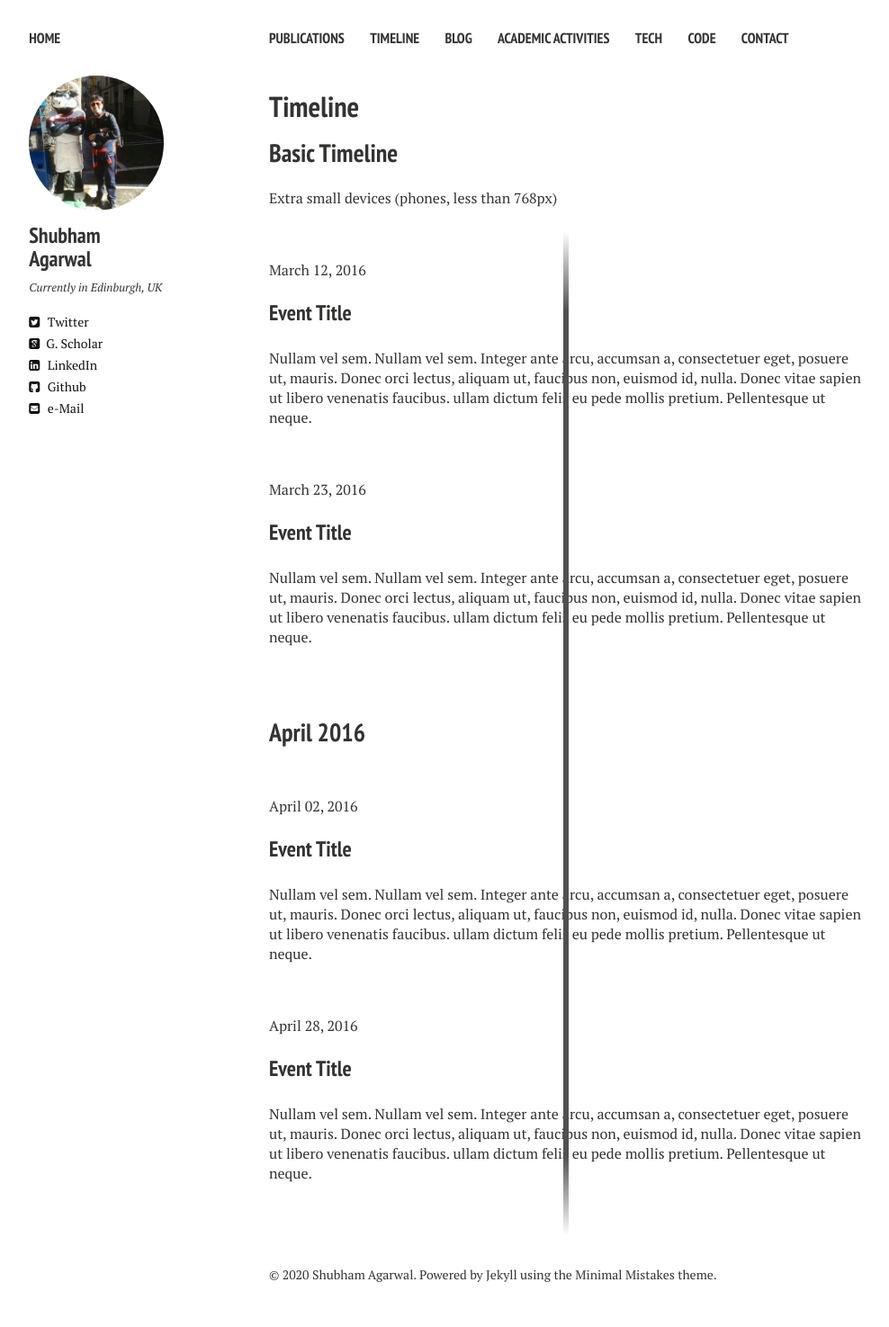
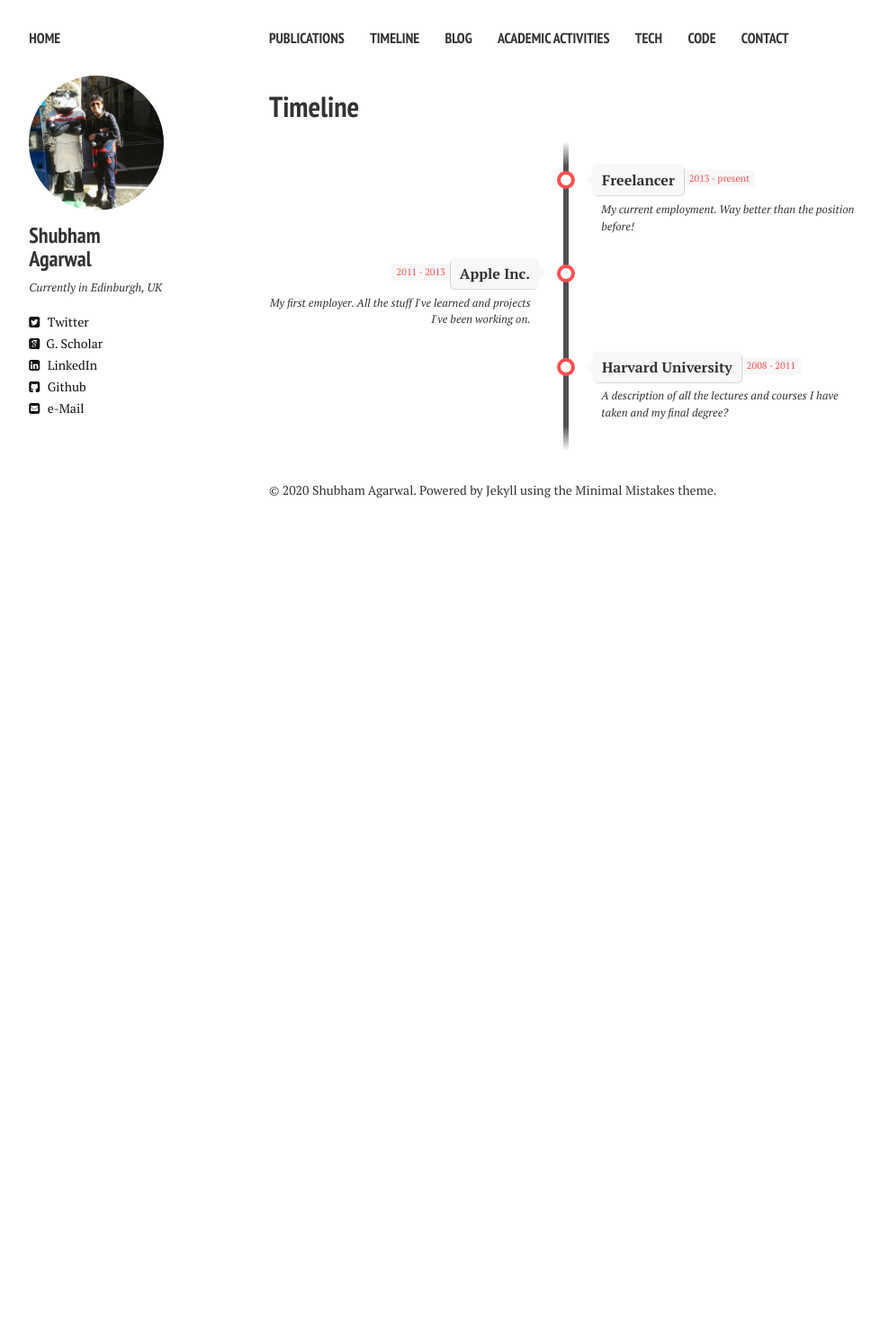
Before and after one commit to shubhamagarwal92/shubhamagarwal92.github.io, a Jekyll site: the page built from timeline.md, in a window 1280 px wide. Shown: the whole page at 90% size, without its empty margins (21-1009 px from the left). Built offline with Jekyll 4.4.1, drawn with Linux system fonts in a browser that asks for light colours; nearby versions of some CDN libraries; after the commit the page ends 900 px from its top, so only the background shows below that.

Commit message:
Update timeline.md

```diff
--- a/timeline.md
+++ b/timeline.md
@@ -6,66 +6,39 @@ tags: [timeline]
 comments: false
 ---
 
-<div class="container-fluid">
-    <div class="row example-basic">
-        <div class="col-md-12 example-title">
-            <h2>Basic Timeline</h2>
-            <p>Extra small devices (phones, less than 768px)</p>
-        </div>
-        <div class="col-xs-10 col-xs-offset-1 col-sm-8 col-sm-offset-2">
-            <ul class="timeline">
-                <li class="timeline-item">
-                    <div class="timeline-info">
-                        <span>March 12, 2016</span>
-                    </div>
-                    <div class="timeline-marker"></div>
-                    <div class="timeline-content">
-                        <h3 class="timeline-title">Event Title</h3>
-                        <p>Nullam vel sem. Nullam vel sem. Integer ante arcu, accumsan a, consectetuer eget, posuere ut, mauris. Donec orci lectus, aliquam ut, faucibus non, euismod id, nulla. Donec vitae sapien ut libero venenatis faucibus. ullam dictum felis
-                            eu pede mollis pretium. Pellentesque ut neque.</p>
-                    </div>
-                </li>
-                <li class="timeline-item">
-                    <div class="timeline-info">
-                        <span>March 23, 2016</span>
-                    </div>
-                    <div class="timeline-marker"></div>
-                    <div class="timeline-content">
-                        <h3 class="timeline-title">Event Title</h3>
-                        <p>Nullam vel sem. Nullam vel sem. Integer ante arcu, accumsan a, consectetuer eget, posuere ut, mauris. Donec orci lectus, aliquam ut, faucibus non, euismod id, nulla. Donec vitae sapien ut libero venenatis faucibus. ullam dictum felis
-                            eu pede mollis pretium. Pellentesque ut neque. </p>
-                    </div>
-                </li>
-                <li class="timeline-item period">
-                    <div class="timeline-info"></div>
-                    <div class="timeline-marker"></div>
-                    <div class="timeline-content">
-                        <h2 class="timeline-title">April 2016</h2>
-                    </div>
-                </li>
-                <li class="timeline-item">
-                    <div class="timeline-info">
-                        <span>April 02, 2016</span>
-                    </div>
-                    <div class="timeline-marker"></div>
-                    <div class="timeline-content">
-                        <h3 class="timeline-title">Event Title</h3>
-                        <p>Nullam vel sem. Nullam vel sem. Integer ante arcu, accumsan a, consectetuer eget, posuere ut, mauris. Donec orci lectus, aliquam ut, faucibus non, euismod id, nulla. Donec vitae sapien ut libero venenatis faucibus. ullam dictum felis
-                            eu pede mollis pretium. Pellentesque ut neque. </p>
-                    </div>
-                </li>
-                <li class="timeline-item">
-                    <div class="timeline-info">
-                        <span>April 28, 2016</span>
-                    </div>
-                    <div class="timeline-marker"></div>
-                    <div class="timeline-content">
-                        <h3 class="timeline-title">Event Title</h3>
-                        <p>Nullam vel sem. Nullam vel sem. Integer ante arcu, accumsan a, consectetuer eget, posuere ut, mauris. Donec orci lectus, aliquam ut, faucibus non, euismod id, nulla. Donec vitae sapien ut libero venenatis faucibus. ullam dictum felis
-                            eu pede mollis pretium. Pellentesque ut neque. </p>
-                    </div>
-                </li>
-            </ul>
-        </div>
-    </div>
- </div>
+<ul class="timeline">
+
+	<!-- Item 1 -->
+	<li>
+		<div class="direction-r">
+			<div class="flag-wrapper">
+				<span class="flag">Freelancer</span>
+				<span class="time-wrapper"><span class="time">2013 - present</span></span>
+			</div>
+			<div class="desc">My current employment. Way better than the position before!</div>
+		</div>
+	</li>
+
+	<!-- Item 2 -->
+	<li>
+		<div class="direction-l">
+			<div class="flag-wrapper">
+				<span class="flag">Apple Inc.</span>
+				<span class="time-wrapper"><span class="time">2011 - 2013</span></span>
+			</div>
+			<div class="desc">My first employer. All the stuff I've learned and projects I've been working on.</div>
+		</div>
+	</li>
+
+	<!-- Item 3 -->
+	<li>
+		<div class="direction-r">
+			<div class="flag-wrapper">
+				<span class="flag">Harvard University</span>
+				<span class="time-wrapper"><span class="time">2008 - 2011</span></span>
+			</div>
+			<div class="desc">A description of all the lectures and courses I have taken and my final degree?</div>
+		</div>
+	</li>
+
+</ul>
```
